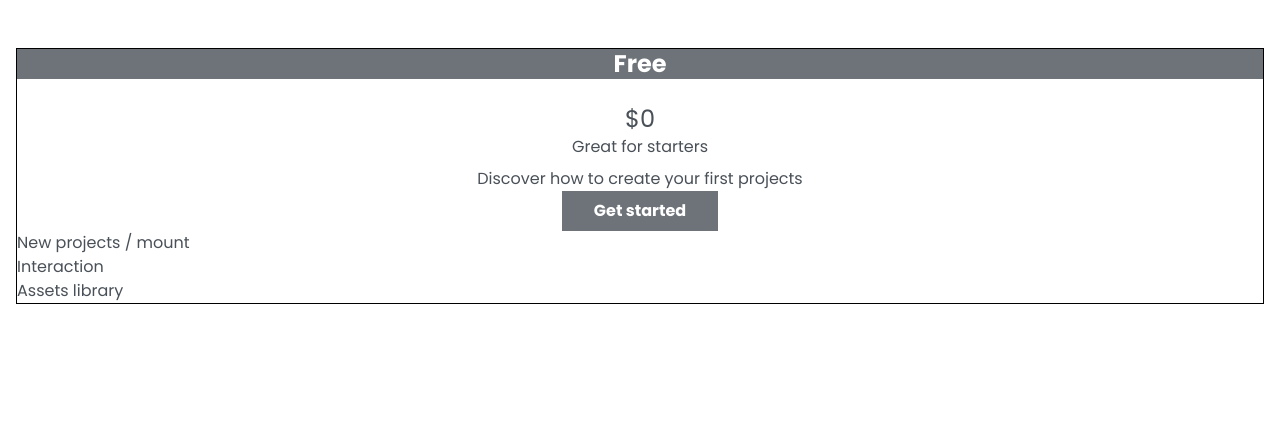
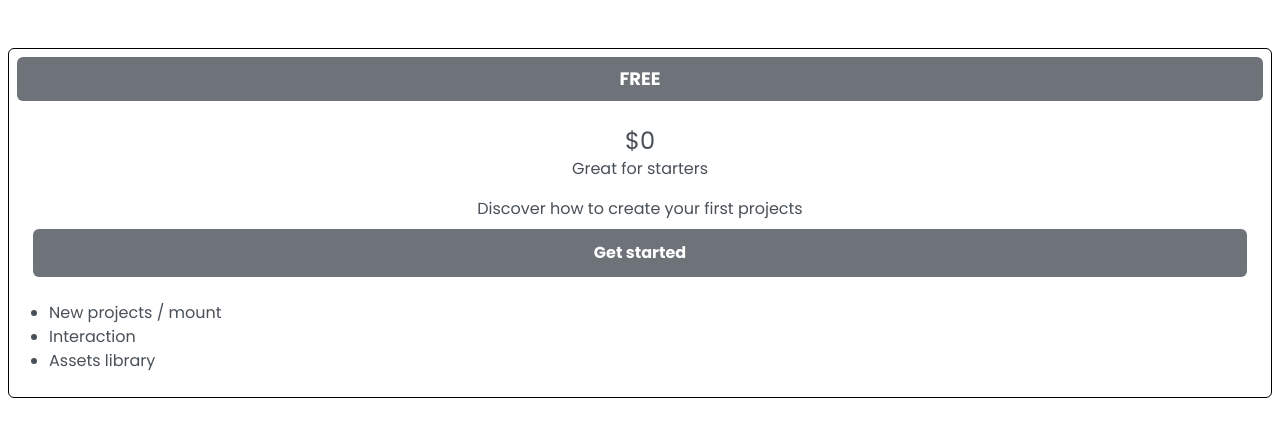
Before and after one commit to rodercode/pricing-cards-challenge, a Vue app: page / in a window 1280 px wide. Shown: the top 436 px of the page. Built offline with nearby package versions, Linux system fonts and the light colour scheme.

Commit message:
add the basic style of the card component

```diff
--- a/src/assets/tailwind.css
+++ b/src/assets/tailwind.css
@@ -9,7 +9,7 @@
     @apply text-gray-color-base font-Poppins;
   }
   h1 {
-    @apply text-2xl font-bold leading-tight;
+    @apply text-3xl font-bold leading-tight;
   }
   h2 {
     @apply text-2xl font-semibold;
@@ -26,8 +26,12 @@
 }
 
 @layer components {
-  .component-btn {
+  .btn {
     @apply flex items-center justify-center w-20 h-20 text-3xl duration-500 rounded-full border-primary-color-base hover:bg-primary-color-base border-1 hover:text-white;
+  }
+
+  .btn-link {
+    @apply inline-block px-8 py-2 font-bold text-white transition duration-300 cursor-pointer bg-primary-color-base;
   }
 }
 
--- a/src/components/base/BaseButtonLink.vue
+++ b/src/components/base/BaseButtonLink.vue
@@ -1,10 +1,6 @@
+<!-- BUTTON LINK -->
 <template>
-  <!-- BUTTON LINK -->
-  <a
-    class="inline-block px-8 py-2 font-bold text-white transition duration-300 cursor-pointer bg-primary-color-base bg-primary-color hover:bg-primary-color-dark"
-    >{{ name }}</a
-  >
-
+  <a class="btn-link">{{ name }}</a>
 </template>
 
 <script lang="ts">
--- a/src/views/HomeView.vue
+++ b/src/views/HomeView.vue
@@ -1,24 +1,24 @@
 <template>
   <!-- HOME -->
-  <div class="px-4 py-12">
+  <div class="mx-2 my-12">
     <!-- PRICE CARD -->
-    <div class="text-center border-black border-1">
-      <header class="text-white bg-primary-color-light">
-        <h1 class="mb-6">Free</h1>
+    <div class="px-2 pt-2 pb-6 text-center border-black rounded-md border-1">
+      <header class="text-white rounded-md bg-primary-color-light">
+        <h1 class="py-2 mb-6 text-lg uppercase">Free</h1>
       </header>
-      <main>
+      <main class="px-4">
         <!-- PRICE TAG -->
         <span class="text-2xl">$0</span>
 
         <!-- Description box -->
         <div>
-          <span class="mb-2">Great for starters</span>
-          <span>Discover how to create your first projects</span>
+          <span class="mb-4">Great for starters</span>
+          <span class="mb-2">Discover how to create your first projects</span>
         </div>
 
-        <BaseButtonLink name="Get started" />
+        <BaseButtonLink class="w-full py-3 mb-6 rounded-md component-btn" name="Get started" />
         <!-- FEATURE LIST -->
-        <ul class="text-left">
+        <ul class="ml-4 text-left list-disc">
           <!-- FEATURE -->
           <li>
             <span>New projects / mount</span>
```
